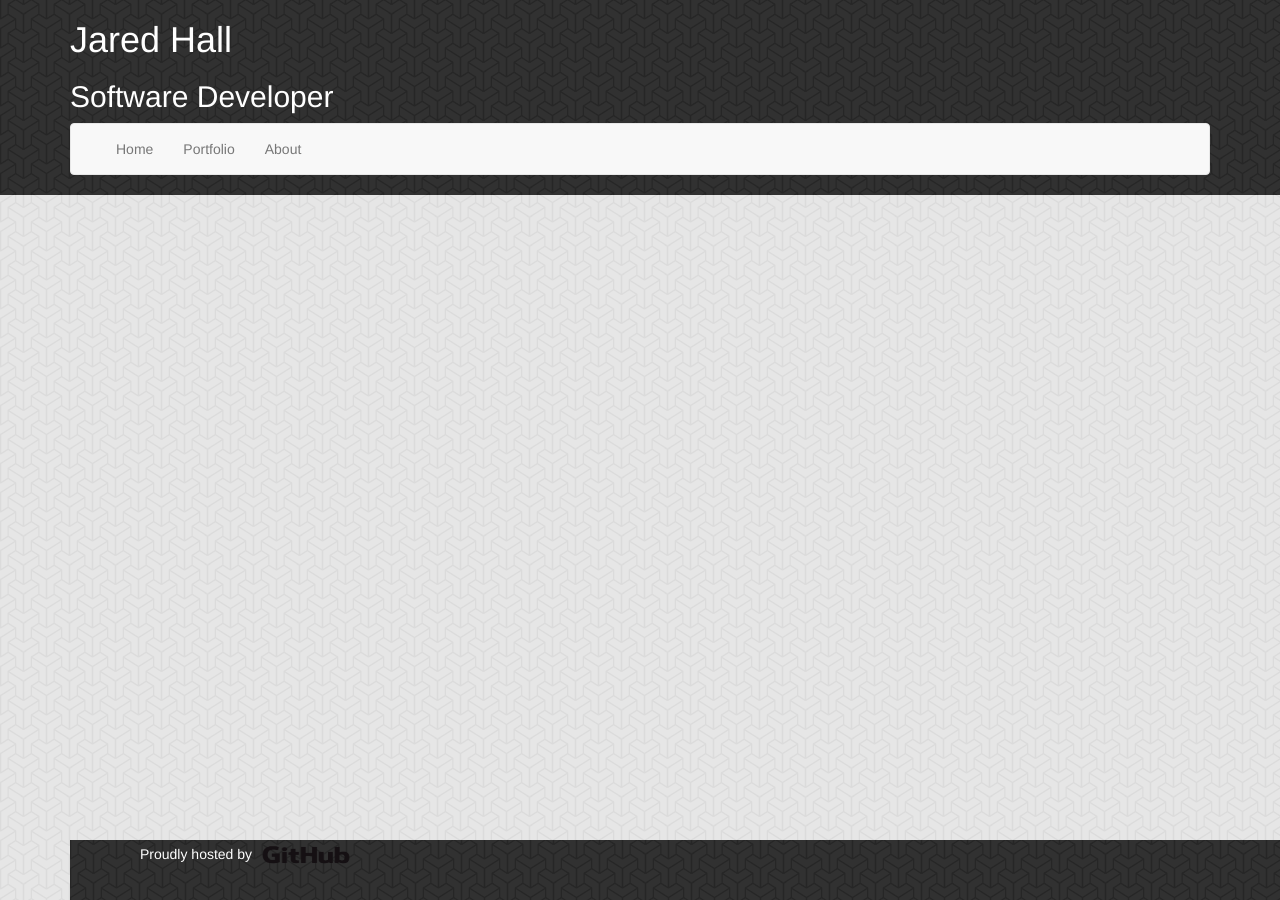
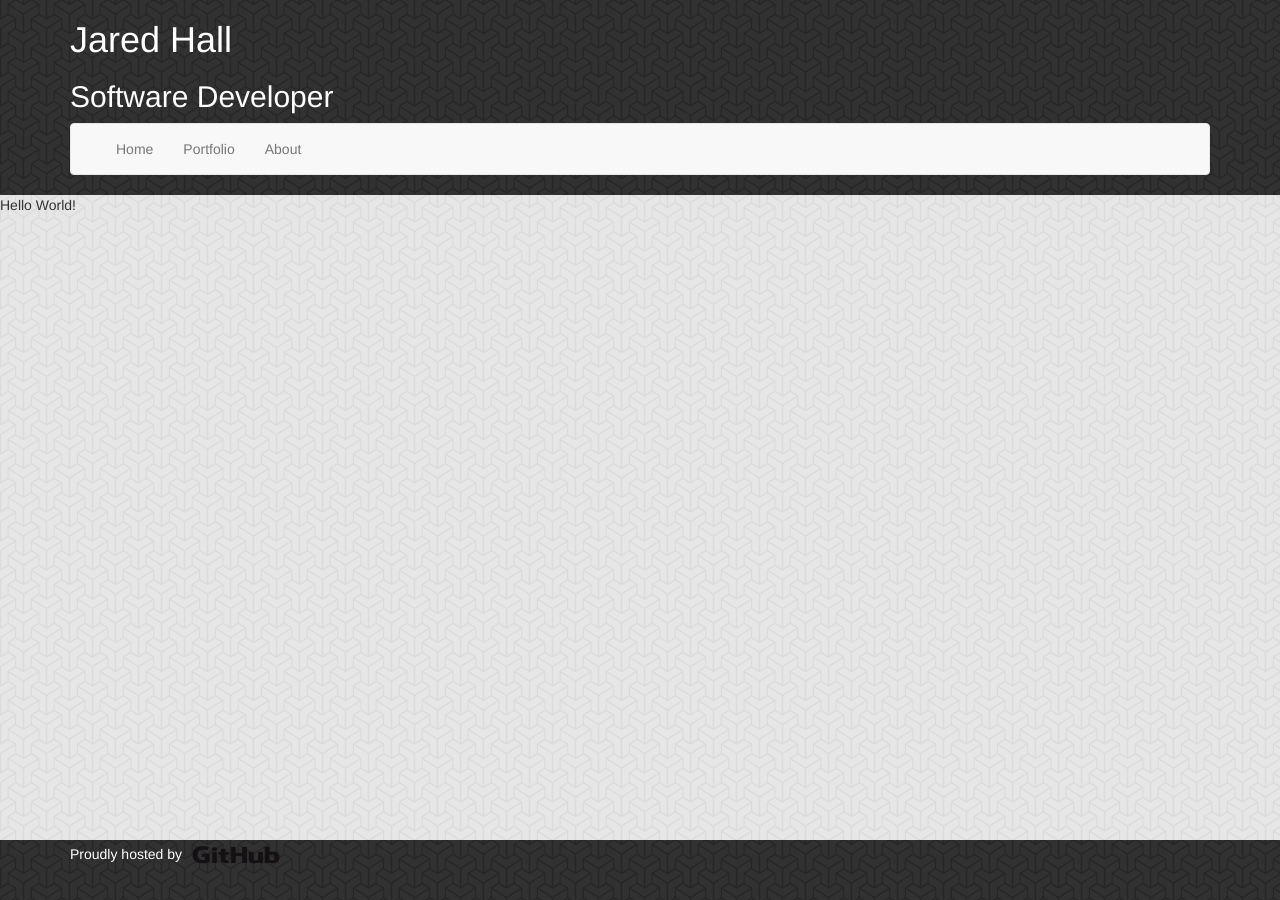
Before and after one commit to jaredhall05/jaredhall05.github.com, a Jekyll site: the page built from index.html, in a window 1280 px wide. Built offline with Jekyll 4.4.1, drawn with Linux system fonts in a browser that asks for light colours; nearby versions of some CDN libraries.

```diff
--- a/_layouts/default.html
+++ b/_layouts/default.html
@@ -1,11 +1,9 @@
 {% include top.html %}
 
 <body>
-    {% include header.html
-     %}
-<div class="container">
-    {{ conte
-    </div>nt }}
+    {% include header.html %}
+
+    {{ content }}
 
     {% include footer.html %}
     {% include analytics.html %}
```
